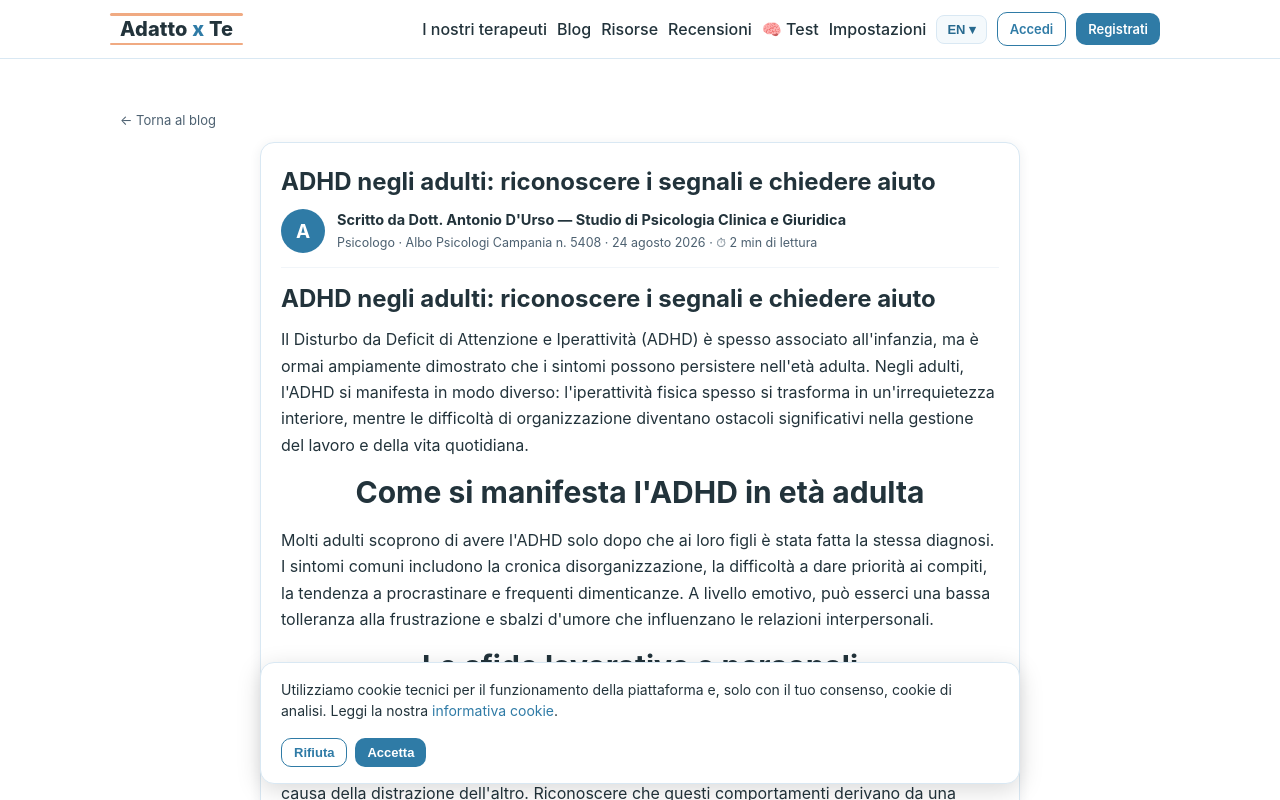
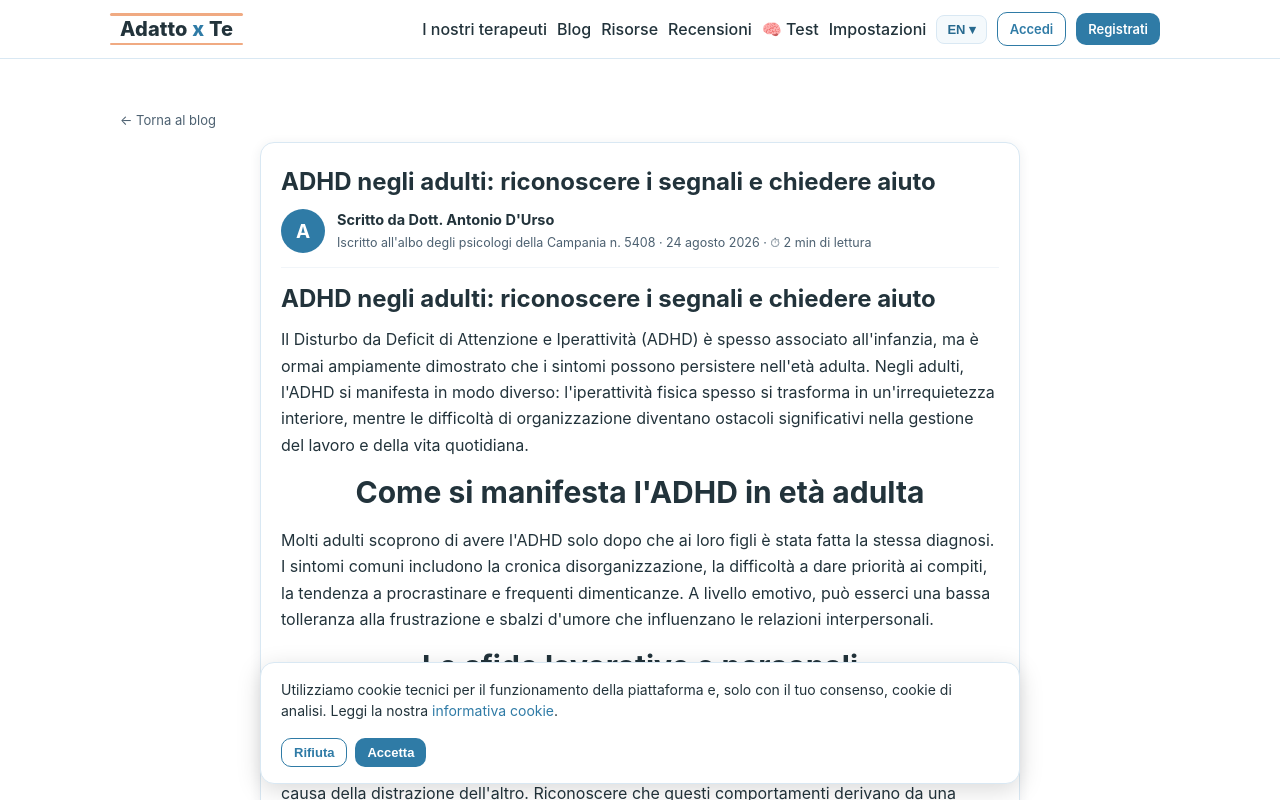
Before and after one commit to antonio-durso/adattoxte, a React (Vite) app in the folder frontend/: page /blog/adhd-negli-adulti in a window 1280 px wide. Shown: the top 800 px of the page. Built offline with nearby package versions, Linux system fonts and the light colour scheme; no server answers.

Commit message:
Autore: solo nome e albo (Campania n. 5408) nella firma

```diff
--- a/frontend/src/pages/BlogArticle.jsx
+++ b/frontend/src/pages/BlogArticle.jsx
@@ -14,8 +14,7 @@ function formatDate(iso) {
 // Autore reale con credenziali (E-E-A-T / YMYL: Google premia gli articoli firmati da professionisti)
 const ARTICLE_AUTHOR = {
   name: "Dott. Antonio D'Urso",
-  studio: 'Studio di Psicologia Clinica e Giuridica',
-  role: 'Psicologo · Albo Psicologi Campania n. 5408',
+  role: "Iscritto all'albo degli psicologi della Campania n. 5408",
   initial: 'A',
 };
 
@@ -64,7 +63,6 @@ export default function BlogArticle() {
           name: "Dott. Antonio D'Urso",
           jobTitle: 'Psicologo',
           identifier: 'Albo Psicologi Campania n. 5408',
-          worksFor: { '@type': 'Organization', name: 'Studio di Psicologia Clinica e Giuridica' },
           url: 'https://adattoxte.vercel.app/blog',
         },
         publisher: { '@type': 'Organization', name: 'Adatto x Te' },
@@ -84,7 +82,6 @@ export default function BlogArticle() {
           name: "Dott. Antonio D'Urso",
           jobTitle: 'Psicologo',
           identifier: 'Albo Psicologi Campania n. 5408',
-          worksFor: { '@type': 'Organization', name: 'Studio di Psicologia Clinica e Giuridica' },
           url: 'https://adattoxte.vercel.app/blog',
         },
         publisher: { '@type': 'Organization', name: 'Adatto x Te' },
@@ -127,9 +124,7 @@ export default function BlogArticle() {
             {ARTICLE_AUTHOR.initial}
           </div>
           <div style={{ lineHeight: 1.4 }}>
-            <strong style={{ display: 'block', fontSize: 14.5 }}>
-              Scritto da {ARTICLE_AUTHOR.name} — {ARTICLE_AUTHOR.studio}
-            </strong>
+            <strong style={{ display: 'block', fontSize: 14.5 }}>Scritto da {ARTICLE_AUTHOR.name}</strong>
             <span className="muted" style={{ fontSize: 12.5 }}>
               {ARTICLE_AUTHOR.role} · {formatDate(article.date)} · ⏱ {minutes} min di lettura
             </span>
--- a/frontend/src/pages/CheckIn.jsx
+++ b/frontend/src/pages/CheckIn.jsx
@@ -80,7 +80,6 @@ export default function CheckIn() {
             name: "Dott. Antonio D'Urso",
             jobTitle: 'Psicologo',
             identifier: 'Albo Psicologi Campania n. 5408',
-            worksFor: { '@type': 'Organization', name: 'Studio di Psicologia Clinica e Giuridica' },
           },
           isPartOf: { '@type': 'WebSite', name: 'Adatto x Te', url: 'https://adattoxte.vercel.app' },
           mainEntityOfPage: 'https://adattoxte.vercel.app/test',
```
